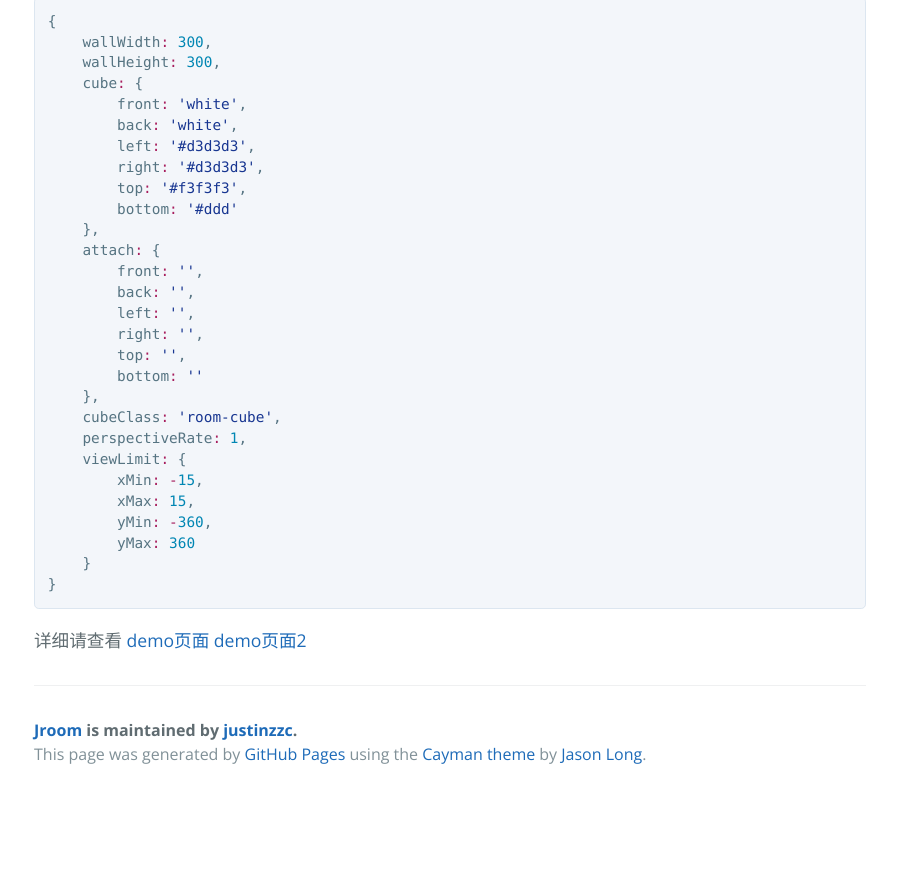
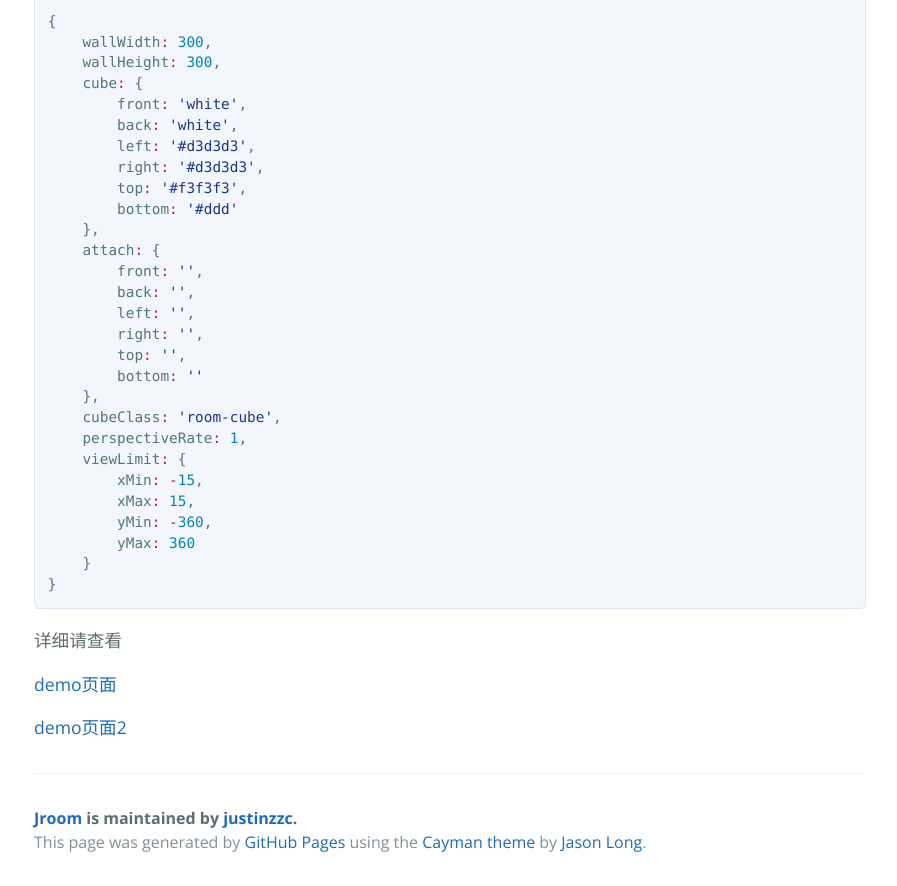
Before and after one commit to justinzzc/jRoom, a plain HTML site: page index.html in a window 1280 px wide. Shown: the part 1662-2548 px from the top of the page, without its empty margins (190-1087 px from the left). Before the commit the page ends 2460 px from the top, so only its background shows below. Drawn offline with nearby package versions, Linux system fonts and the light colour scheme.

Commit message:
demo update me

```diff
--- a/index.html
+++ b/index.html
@@ -117,9 +117,9 @@
     }
 }</pre></div>
 
-<p>详细请查看
-<a href="./demo/test1.html">demo页面</a>
-<a href="./demo/test2.html">demo页面2</a></p>
+<p>详细请查看 </p>
+<p><a href="./demo/test1.html">demo页面</a></p>
+<p><a href="./demo/test2.html">demo页面2</a></p>
 
       <footer class="site-footer">
         <span class="site-footer-owner"><a href="https://github.com/justinzzc/jRoom">Jroom</a> is maintained by <a href="https://github.com/justinzzc">justinzzc</a>.</span>
```
